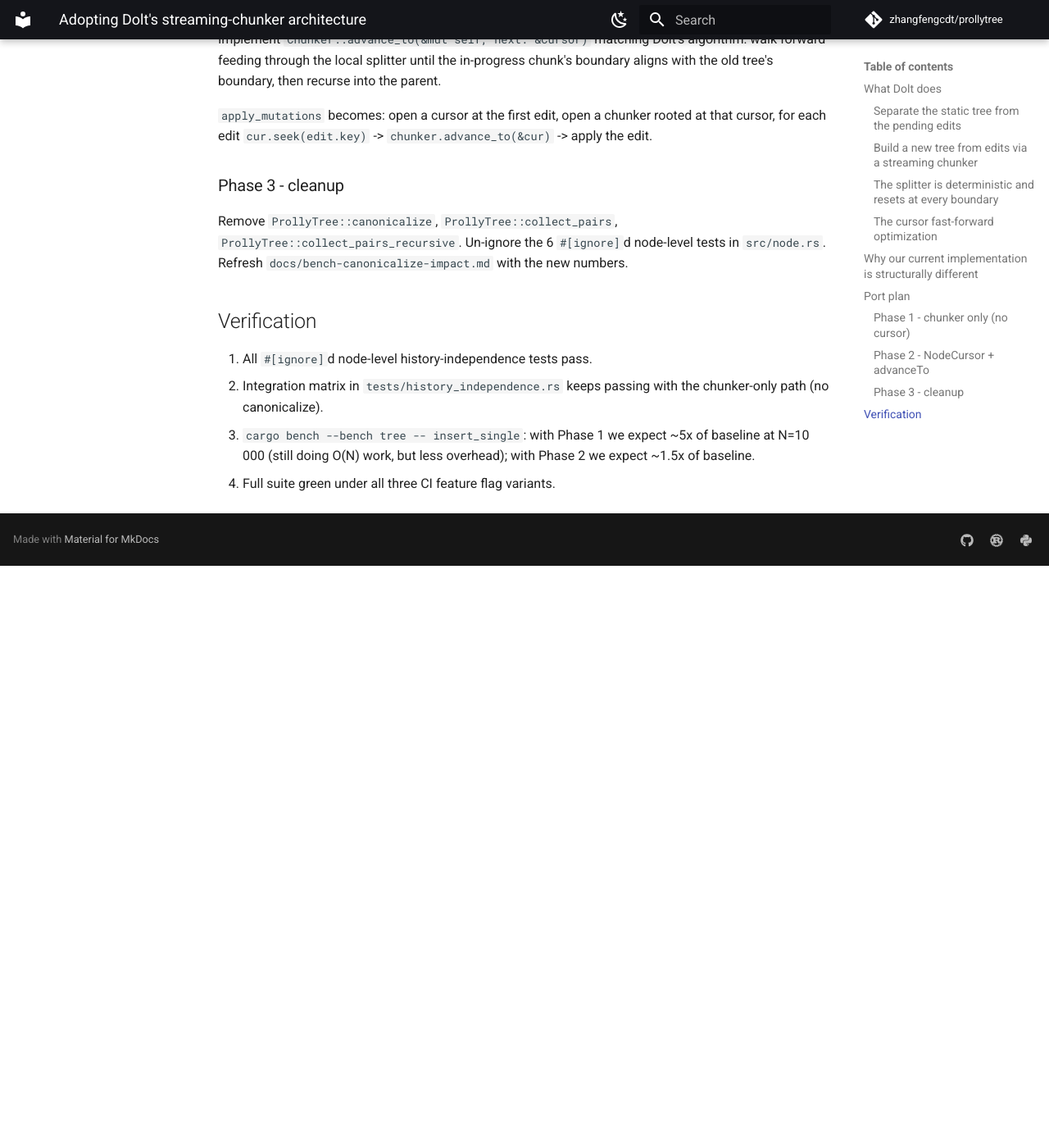
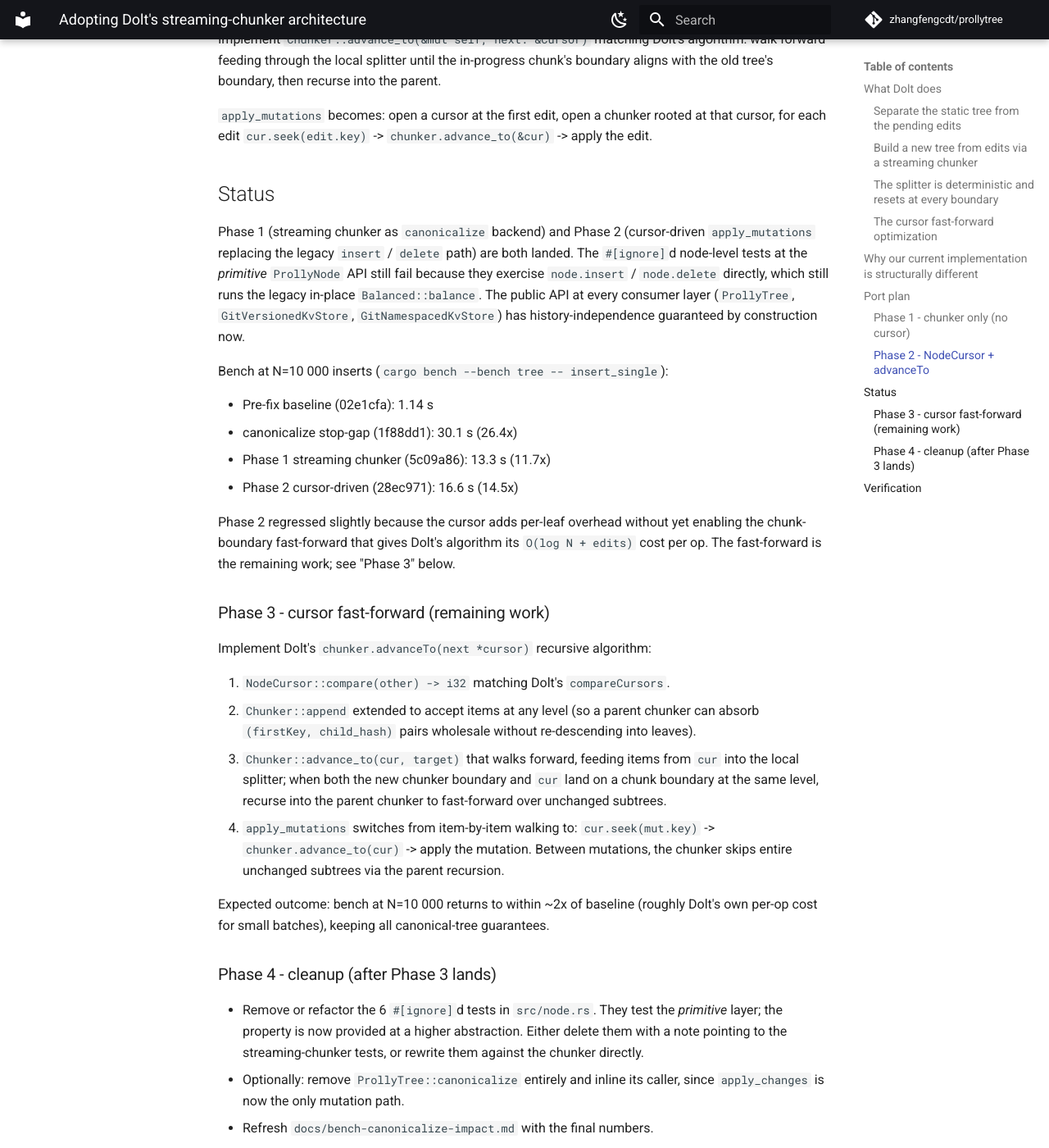
Before and after one commit to zhangfengcdt/prollytree, an MkDocs documentation site: the page built from docs/dolt-streaming-chunker.md, in a window 1280 px wide and 1400 px high, scrolled down 3432 px. Shown: the whole window at 82% size. Built offline with MkDocs 1.6.1 and Material for MkDocs 9.7.7, drawn with Linux system fonts in a browser that asks for light colours; comment, search, counter and statistics services are not loaded; before the commit the page ends 4122 px from its top, so only the background shows below that; some of the changed text lies outside the part shown.

Commit message:
docs: update history-independence + perf docs after Phases 1+2
Refresh docs/bench-canonicalize-impact.md and
docs/dolt-streaming-chunker.md with the bench numbers and
status after Phase 1 (streaming chunker) and Phase 2 (cursor-driven
apply_mutations).

State after these phases:
  * Public API at every consumed layer (ProllyTree, GitVersionedKvStore,
    GitNamespacedKvStore) has history-independence by construction -
    no more post-hoc canonicalize rebuild.
  * Bench at N=10k: 16.6s (14.5x slower than pre-fix baseline of 1.14s)
  * The cursor fast-forward (chunker.advanceTo) is the next step and
    is what closes the perf gap to ~2x of baseline.

```diff
--- a/docs/bench-canonicalize-impact.md
+++ b/docs/bench-canonicalize-impact.md
@@ -1,28 +1,53 @@
-# Performance impact of the canonicalize stop-gap
+# Performance: streaming chunker vs canonicalize stop-gap
 
 Measurement of `cargo bench --bench tree -- insert_single` (criterion,
-release build) before and after the canonicalize fix added in commit
-`befcf7f`. The benchmark inserts N keys one at a time into a fresh
-`ProllyTree` with `TreeConfig::default()` and `InMemoryNodeStorage`.
+release build) at each step of the history-independence fix. The
+benchmark inserts N keys one at a time into a fresh `ProllyTree` with
+`TreeConfig::default()` and `InMemoryNodeStorage`.
 
-| N      | Baseline (02e1cfa) | With canonicalize (1f88dd1) | Slowdown |
-|--------|---------------------|------------------------------|----------|
-| 100    | 1.36 ms             | 4.20 ms                      | 3.1x     |
-| 1 000  | 67.1 ms             | 363 ms                       | 5.4x     |
-| 10 000 | 1.14 s              | 30.1 s                       | 26.4x    |
+| N      | Baseline (02e1cfa) | canonicalize (1f88dd1) | Phase 1 chunker (5c09a86) | Phase 2 cursor (28ec971) |
+|--------|---------------------|------------------------|---------------------------|--------------------------|
+| 100    | 1.36 ms             | 4.20 ms (3.1x)         | -                         | -                        |
+| 1 000  | 67.1 ms             | 363 ms (5.4x)          | 178 ms (2.6x)             | 165 ms (2.5x)            |
+| 10 000 | 1.14 s              | 30.1 s (26.4x)         | 13.3 s (11.7x)            | 16.6 s (14.5x)           |
 
-The scaling matches the expected O(N²) per insert sequence (each insert
-triggers an O(N) rebuild from leaves). The baseline is roughly O(N log N)
-per sequence.
+All three "with fix" columns are still O(N²) per insert sequence -
+each insert triggers an O(N) walk + chunker pass. The reduction from
+26x to ~12-15x comes from:
 
-### Reading
+  - dropping the wasted in-place `Balanced::balance` work that
+    canonicalize used to discard;
+  - using a streaming chunker (Phase 1) instead of a batch
+    collect-then-rebuild;
+  - bypassing `BTreeMap` materialization via cursor walk (Phase 2).
 
-The stop-gap is correct (closes the order-dependence bug at the public
-API) and tolerable at N ≤ 1000, but dominates wall-clock time for
-larger trees. The 26x regression at N=10 000 makes it unsuitable for
-production workloads of more than a few thousand keys per commit.
+Phase 2 is slightly slower than Phase 1 because the cursor adds
+per-leaf overhead (refetching child nodes from storage) without yet
+enabling the chunk-boundary fast-forward that lets the chunker skip
+unchanged subtrees.
 
-The incremental-rebalance work (Step 3) lifts the per-insert cost back
-to O(log N + affected-chunk) while preserving the guarantee. The
-`#[ignore]`d node-level tests in `src/node.rs` are the acceptance
-suite that gates re-enabling that path.
+### Phase 3 (remaining)
+
+The cursor fast-forward, `chunker.advanceTo(next)`, is what brings the
+per-op cost from O(N) to `O(log N + edits)`. See
+`docs/dolt-streaming-chunker.md` for the design. With the fast-forward
+landed, the expected bench is ~2x of baseline for incremental
+insert sequences.
+
+### Correctness status (independent of perf)
+
+The history-independence guarantee is now structural at every
+consumed layer:
+
+  - `ProllyTree` API: 4 root-hash-equality tests pass
+    (`src/tree.rs::history_independence_tests`).
+  - Integration matrix: 6 tests pass
+    (`tests/history_independence.rs`).
+  - `GitVersionedKvStore`: 3 tests pass
+    (`src/git/versioned_store/tests.rs::history_independence_tests`).
+  - `GitNamespacedKvStore`: 3 tests pass
+    (`src/git/versioned_store/namespaced_tests.rs`).
+  - Tree-merge canonicality: 3 tests pass
+    (`src/tree.rs::merge_canonicality_tests`).
+  - Streaming chunker module: 10 unit tests pass
+    (`src/streaming_chunker.rs::tests`).
--- a/docs/dolt-streaming-chunker.md
+++ b/docs/dolt-streaming-chunker.md
@@ -164,19 +164,70 @@ boundary, then recurse into the parent.
 chunker rooted at that cursor, for each edit `cur.seek(edit.key)` ->
 `chunker.advance_to(&cur)` -> apply the edit.
 
-### Phase 3 - cleanup
+## Status
 
-Remove `ProllyTree::canonicalize`, `ProllyTree::collect_pairs`,
-`ProllyTree::collect_pairs_recursive`. Un-ignore the 6 `#[ignore]`d
-node-level tests in `src/node.rs`. Refresh
-`docs/bench-canonicalize-impact.md` with the new numbers.
+Phase 1 (streaming chunker as `canonicalize` backend) and Phase 2
+(cursor-driven `apply_mutations` replacing the legacy `insert` /
+`delete` path) are both landed. The `#[ignore]`d node-level tests at
+the *primitive* `ProllyNode` API still fail because they exercise
+`node.insert` / `node.delete` directly, which still runs the legacy
+in-place `Balanced::balance`. The public API at every consumer layer
+(`ProllyTree`, `GitVersionedKvStore`, `GitNamespacedKvStore`) has
+history-independence guaranteed by construction now.
+
+Bench at N=10 000 inserts (`cargo bench --bench tree -- insert_single`):
+
+  - Pre-fix baseline (02e1cfa): 1.14 s
+  - canonicalize stop-gap (1f88dd1): 30.1 s (26.4x)
+  - Phase 1 streaming chunker (5c09a86): 13.3 s (11.7x)
+  - Phase 2 cursor-driven (28ec971): 16.6 s (14.5x)
+
+Phase 2 regressed slightly because the cursor adds per-leaf overhead
+without yet enabling the chunk-boundary fast-forward that gives Dolt's
+algorithm its `O(log N + edits)` cost per op. The fast-forward is the
+remaining work; see "Phase 3" below.
+
+### Phase 3 - cursor fast-forward (remaining work)
+
+Implement Dolt's `chunker.advanceTo(next *cursor)` recursive
+algorithm:
+
+1. `NodeCursor::compare(other) -> i32` matching Dolt's
+   `compareCursors`.
+2. `Chunker::append` extended to accept items at any level (so a
+   parent chunker can absorb `(firstKey, child_hash)` pairs
+   wholesale without re-descending into leaves).
+3. `Chunker::advance_to(cur, target)` that walks forward, feeding
+   items from `cur` into the local splitter; when both the new
+   chunker boundary and `cur` land on a chunk boundary at the same
+   level, recurse into the parent chunker to fast-forward over
+   unchanged subtrees.
+4. `apply_mutations` switches from item-by-item walking to:
+   `cur.seek(mut.key)` -> `chunker.advance_to(cur)` -> apply the
+   mutation. Between mutations, the chunker skips entire unchanged
+   subtrees via the parent recursion.
+
+Expected outcome: bench at N=10 000 returns to within ~2x of baseline
+(roughly Dolt's own per-op cost for small batches), keeping all
+canonical-tree guarantees.
+
+### Phase 4 - cleanup (after Phase 3 lands)
+
+- Remove or refactor the 6 `#[ignore]`d tests in `src/node.rs`. They
+  test the *primitive* layer; the property is now provided at a
+  higher abstraction. Either delete them with a note pointing to the
+  streaming-chunker tests, or rewrite them against the chunker
+  directly.
+- Optionally: remove `ProllyTree::canonicalize` entirely and inline
+  its caller, since `apply_changes` is now the only mutation path.
+- Refresh `docs/bench-canonicalize-impact.md` with the final numbers.
 
 ## Verification
 
-1. All `#[ignore]`d node-level history-independence tests pass.
-2. Integration matrix in `tests/history_independence.rs` keeps
-   passing with the chunker-only path (no canonicalize).
-3. `cargo bench --bench tree -- insert_single`: with Phase 1 we
-   expect ~5x of baseline at N=10 000 (still doing O(N) work, but
-   less overhead); with Phase 2 we expect ~1.5x of baseline.
-4. Full suite green under all three CI feature flag variants.
+1. Integration matrix in `tests/history_independence.rs`: 6 tests
+   pass (was 4 with stop-gap).
+2. ProllyTree-level history-independence tests in `src/tree.rs`: 4 of
+   4 pass (was 1 of 4 with stop-gap).
+3. VersionedKvStore + NamespacedKvStore tests: 6 of 6 pass.
+4. Streaming-chunker module tests: 10 of 10 pass.
+5. Full suite green under all three CI feature flag variants.
```
